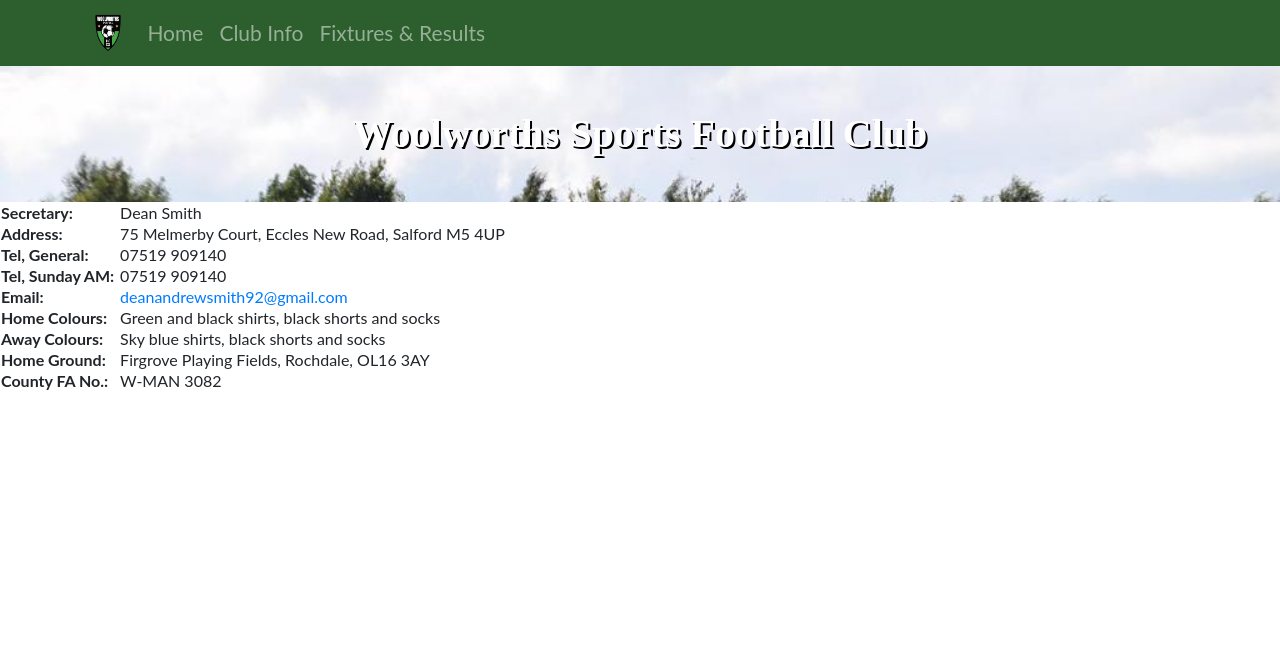
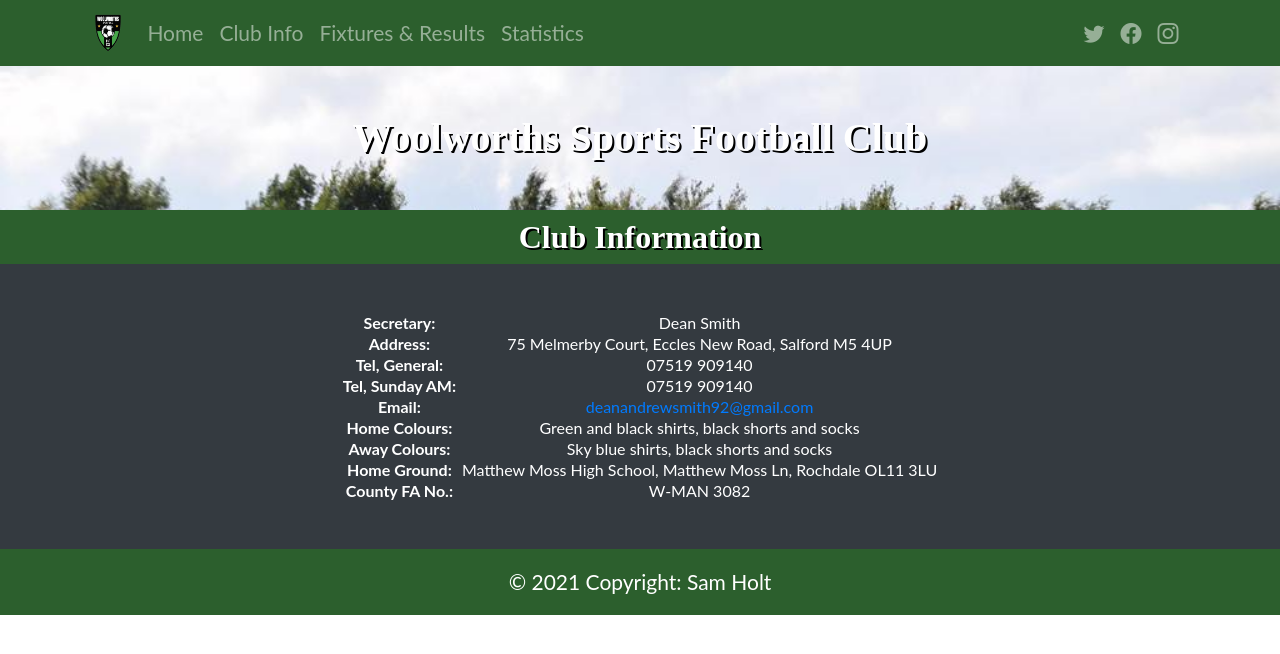
Before and after one commit to samnholt/wsfc, a Django app: page /about/ in a window 1280 px wide. Shown: the top 654 px of the page. Run offline with Django 3.2, Linux system fonts and the light colour scheme; some libraries are stand-ins or nearby versions.

Commit message:
tidy templates

```diff
--- a/static/css/main_sam.css
+++ b/static/css/main_sam.css
@@ -36,17 +36,12 @@
     color: var(--clr-neutral-100);
 }
 
-h2,
-h3 {
-    color: var(--clr-primary-400);
-}
 
 h1,
 h2,
 h3 {
     font-family: var(--ff-accent);
     font-weight: 900;
-    line-height: 1;
 }
 
 h2,
@@ -83,6 +78,15 @@
     padding: 3rem 0;
 }
 
+table {
+    font-family: var(--clr-neutral-100);
+}
+
+table.center {
+    margin-left: auto;
+    margin-right: auto;
+}
+
 .container--narrow {
     max-width: 300rem;
 }
@@ -111,6 +115,16 @@
     }
 }
 
+.page-title {
+    padding: 0.5rem 0;
+}
+
+.page-title h2 {
+    color: var(--clr-neutral-100);
+    margin-bottom: 0;
+    text-shadow: black 2px 2px
+}
+
 
 .bg-light {
     background-color: var(--clr-primary-200);
@@ -133,3 +147,12 @@
 .bg-dark h2 {
     color: var(--clr-primary-200);
 }
+
+#club-info{
+    width: 100%;
+}
+
+#club-info td, th {
+    color: var(--clr-neutral-100);
+    text-align: center
+}
--- a/templates/_base.html
+++ b/templates/_base.html
@@ -14,13 +14,16 @@
 
     <link rel="stylesheet" href="https://maxcdn.bootstrapcdn.com/bootstrap/4.0.0/css/bootstrap.min.css" integrity="sha384-Gn5384xqQ1aoWXA+058RXPxPg6fy4IWvTNh0E263XmFcJlSAwiGgFAW/dAiS6JXm" crossorigin="anonymous">
     <link rel="stylesheet" href="{% static 'css/main_sam.css' %}">
+
+    <!-- Bootstrap icons CSS -->
+    <link rel="stylesheet" href="https://cdn.jsdelivr.net/npm/bootstrap-icons@1.5.0/font/bootstrap-icons.css">
 </head>
 
 
 <body>
 
 <header class="site-header">
-    <nav class="navbar navbar-expand-md navbar-dark bg-primary-sam fixed-top">
+    <nav class="navbar navbar-expand-md navbar-dark bg-primary-sam fixed-top" style="color:white">
         <div class="container">
             <a class="navbar-brand" href="#">
                 <img src="{% static 'img/badge.png' %}" width="30" height="40" alt="">
@@ -33,7 +36,25 @@
                     <a class="nav-item nav-link" href="{% url 'home' %}">Home</a>
                     <a class="nav-item nav-link" href="{% url 'about' %}">Club Info</a>
                     <a class="nav-item nav-link" href="{% url 'match_list' %}">Fixtures & Results</a>
+                    <a class="nav-item nav-link" href="{% url 'stats' %}">Statistics</a>
                 </div>
+                <ul class="navbar-nav ml-auto nav-flex-icons">
+                    <li class="nav-item">
+                        <a class="nav-link waves-effect waves-light">
+                            <i class="bi-twitter"></i>
+                        </a>
+                    </li>
+                    <li class="nav-item">
+                        <a class="nav-link waves-effect waves-light">
+                            <i class="bi-facebook"></i>
+                        </a>
+                    </li>
+                    <li class="nav-item">
+                        <a class="nav-link waves-effect waves-light">
+                            <i class="bi-instagram"></i>
+                        </a>
+                    </li>
+                </ul>
             </div>
         </div>
     </nav>
@@ -48,6 +69,10 @@
 {% block content %}
 {% endblock content %}
 
+<footer class="page-footer font-small bg-primary-sam">
+    <div class="footer-copyright text-center py-3">© 2021 Copyright: Sam Holt</div>
+</footer>
+
 <script src="https://code.jquery.com/jquery-3.2.1.slim.min.js" integrity="sha384-KJ3o2DKtIkvYIK3UENzmM7KCkRr/rE9/Qpg6aAZGJwFDMVNA/GpGFF93hXpG5KkN" crossorigin="anonymous"></script>
 <script src="https://cdnjs.cloudflare.com/ajax/libs/popper.js/1.12.9/umd/popper.min.js" integrity="sha384-ApNbgh9B+Y1QKtv3Rn7W3mgPxhU9K/ScQsAP7hUibX39j7fakFPskvXusvfa0b4Q" crossorigin="anonymous"></script>
 <script src="https://maxcdn.bootstrapcdn.com/bootstrap/4.0.0/js/bootstrap.min.js" integrity="sha384-JZR6Spejh4U02d8jOt6vLEHfe/JQGiRRSQQxSfFWpi1MquVdAyjUar5+76PVCmYl" crossorigin="anonymous"></script>
--- a/templates/about.html
+++ b/templates/about.html
@@ -1,7 +1,16 @@
 {% extends '_base.html' %}
 
 {% block content %}
-		<table>
+
+<section class="bg-primary-sam page-title">
+	<div class="container container--narrow">
+		<h2 class="text-center">Club Information</h2>
+	</div>
+</section>
+
+<section class="bg-dark">
+	<div class="container" id="club-info">
+		<table class="center">
 			<tr>
 				<td><strong>Secretary:&nbsp;</strong></td>
 				<td>Dean Smith</td>
@@ -30,11 +39,12 @@
 				<td>Sky blue shirts, black shorts and socks</td>
 			</tr>
 				<td><strong>Home Ground:&nbsp;</strong></td>
-				<td>Firgrove Playing Fields, Rochdale, OL16 3AY</td>
+				<td>Matthew Moss High School, Matthew Moss Ln, Rochdale OL11 3LU</td>
 			</tr>
 				<td><strong>County FA No.:&nbsp;</strong></td>
 				<td>W-MAN 3082</td>
 			</tr>
 		</table>
-
+	</div>
+</section>
 {% endblock content %}
```
Also changed, not shown: templates/home.html (+8 -4 lines), templates/match_list.html (+10 -30 lines), templates/stats.html (+6 -7 lines).
